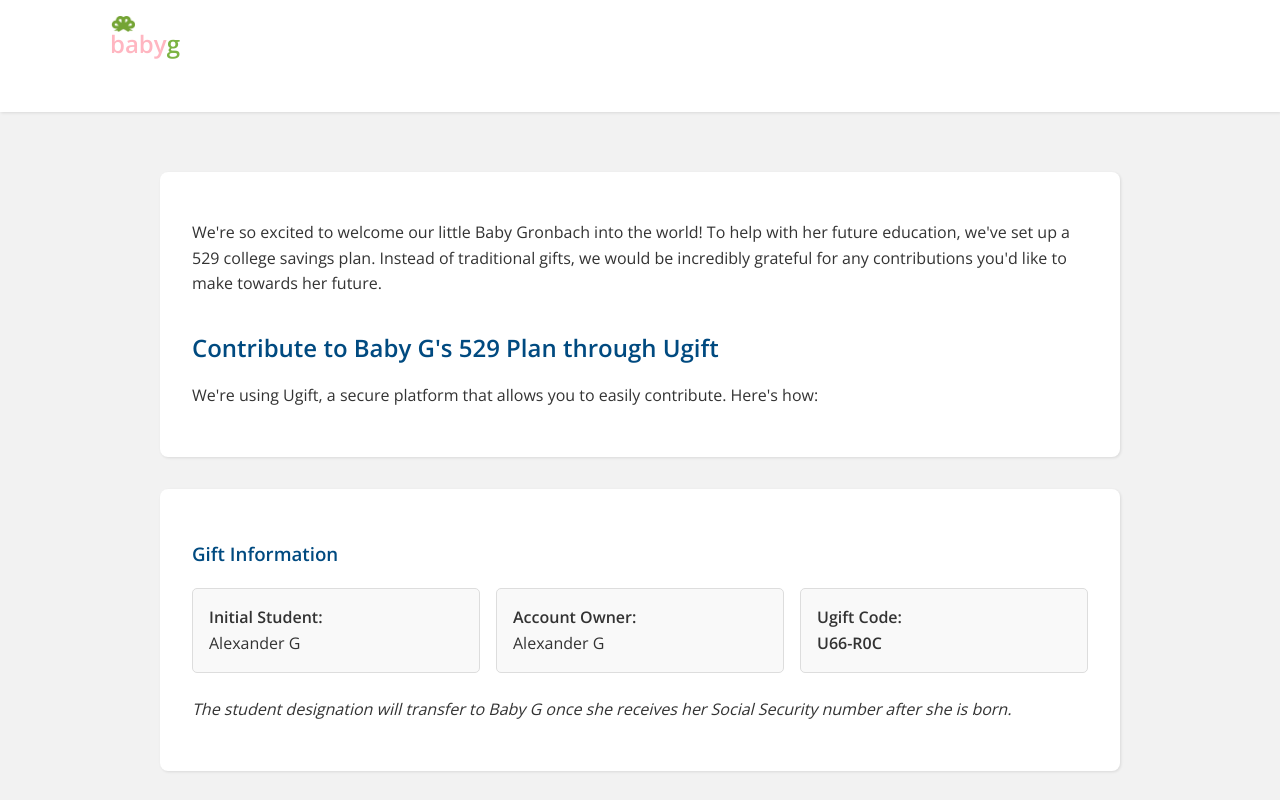
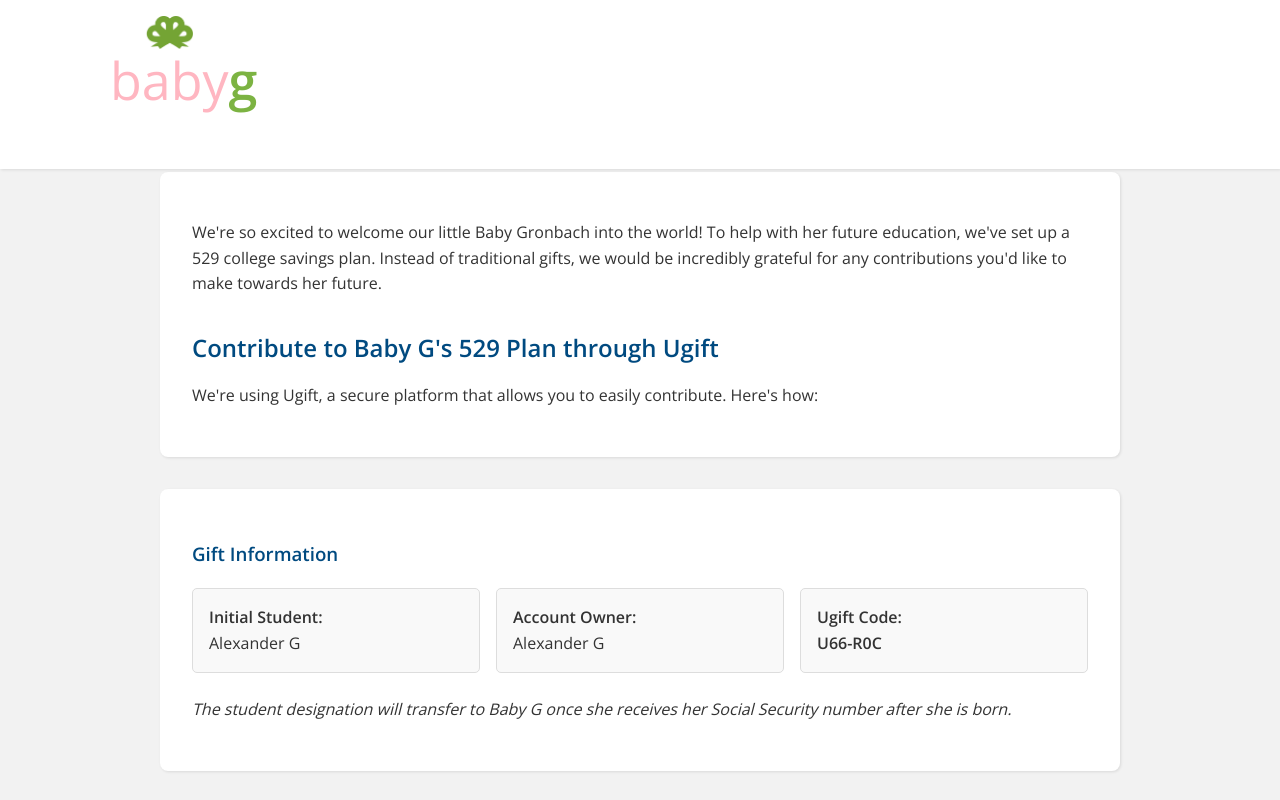
Before and after one commit to agronbach/agronbach.github.io, a plain HTML site: page ugift.html in a window 1280 px wide. Shown: the top 800 px of the page. Drawn offline with nearby package versions, Linux system fonts and the light colour scheme.

Commit message:
Update ugift.html

```diff
--- a/ugift.html
+++ b/ugift.html
@@ -16,14 +16,9 @@
             padding-top: 140px; /* Adjust this value as needed */
         }
 
-h1, h2, h3 {
+        h2, h3 {
             font-weight: 600;
             color: #004a80;
-}
-
-h1 {
-    text-align: center;
-    margin-bottom: 2rem;
         }
 
         h2 {
@@ -118,9 +113,10 @@ ul {
         }
 
         .bow {
-    width: 25px;
+            width: 50px;
             height: auto;
-    margin-bottom: -7px;
+            margin-bottom: -11px;
+            margin-left: 33px;
         }
 
         .bow img {
@@ -129,22 +125,17 @@ ul {
             display: block;
         }
 
-.text {
-    display: flex;
-    align-items: baseline;
-}
-
         .baby {
             font-family: 'Open Sans', sans-serif;
-    font-weight: 600;
-    font-size: 24px;
+            font-weight: 1;
+            font-size: 52px;
             color: #FFB6C1;
         }
 
         .g {
             font-family: 'Open Sans', sans-serif;
-    font-weight: 600;
-    font-size: 24px;
+            font-weight: 1000;
+            font-size: 52px;
             color: #7cb342;
         }
 
@@ -194,7 +185,7 @@ ul {
         <div class="bow">
             <img src="images/bow.png" alt="Bow">
         </div>
-        <div class="text">
+        <div>
             <span class="baby">baby</span><span class="g">g</span>
         </div>
     </div> </div>
```
Lines whose indentation alone changed are shown as unchanged.
